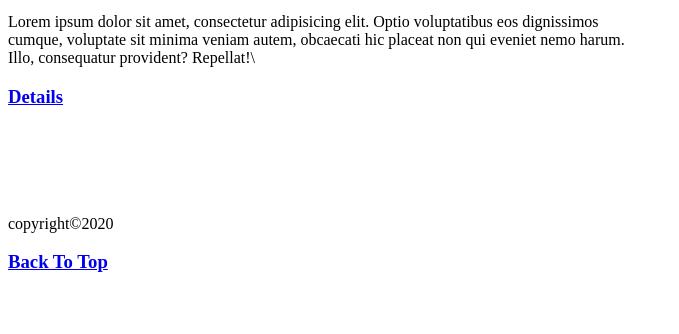
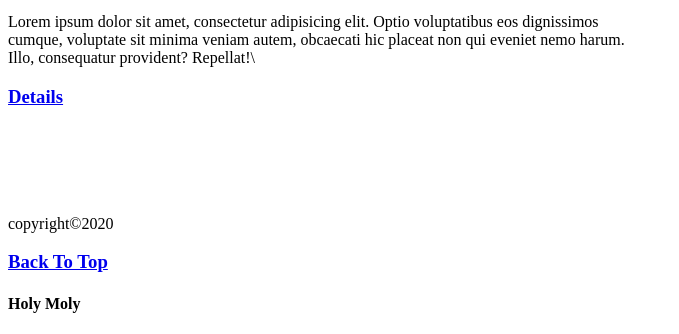
Before and after one commit to Bimash-git/unfinishedproject, a plain HTML site: page index.html in a window 1280 px wide. Shown: the part 768-1102 px from the top of the page, without its empty margins (0-679 px from the left). Before the commit the page ends 1060 px from the top, so only its background shows below. Drawn offline with Linux system fonts and the light colour scheme.

Commit message:
next sentence

```diff
--- a/index.html
+++ b/index.html
@@ -49,5 +49,6 @@ Lorem ipsum dolor sit amet, consectetur adipisicing elit. Optio voluptatibus eos
 <br>
 <p>copyright&copy;2020</p>
 <h3><a href="#logo">Back To Top</a></h3>
+<h4>Holy Moly</h4>
 </body>
 </html>
```
